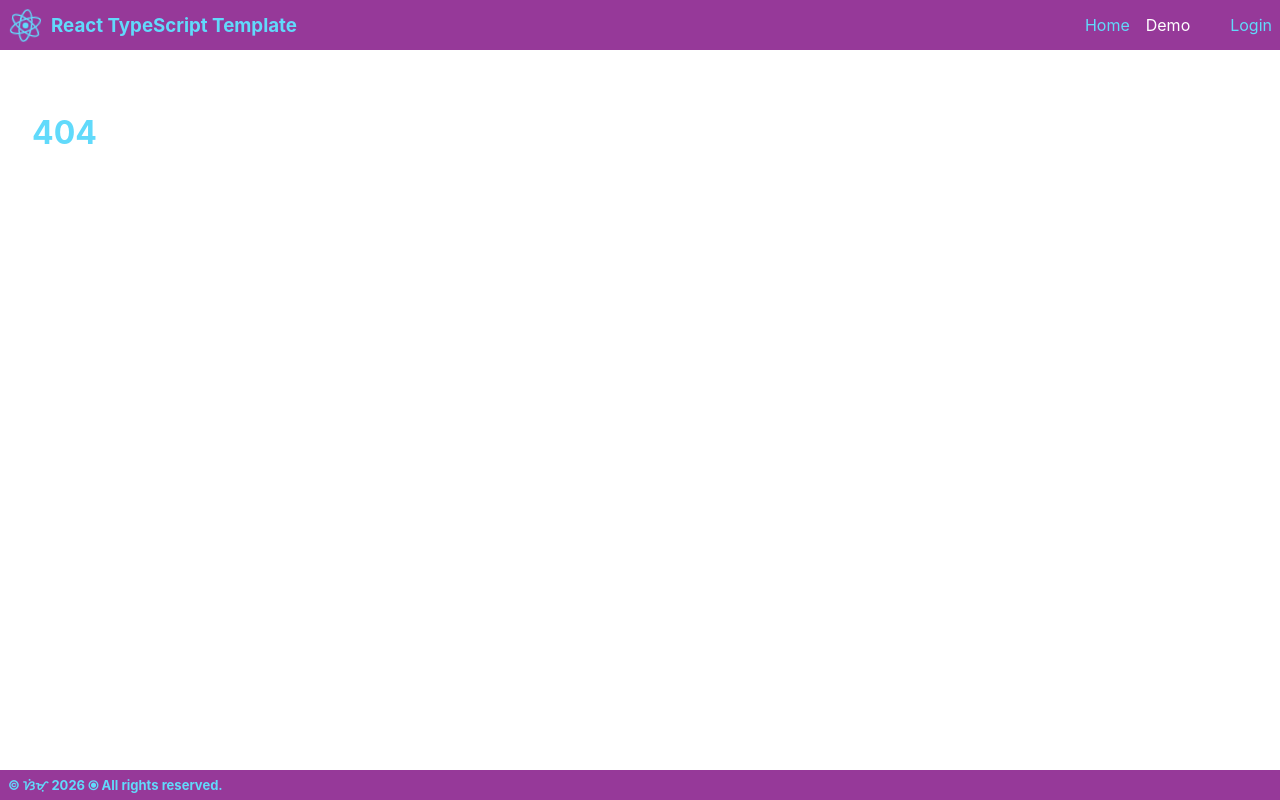
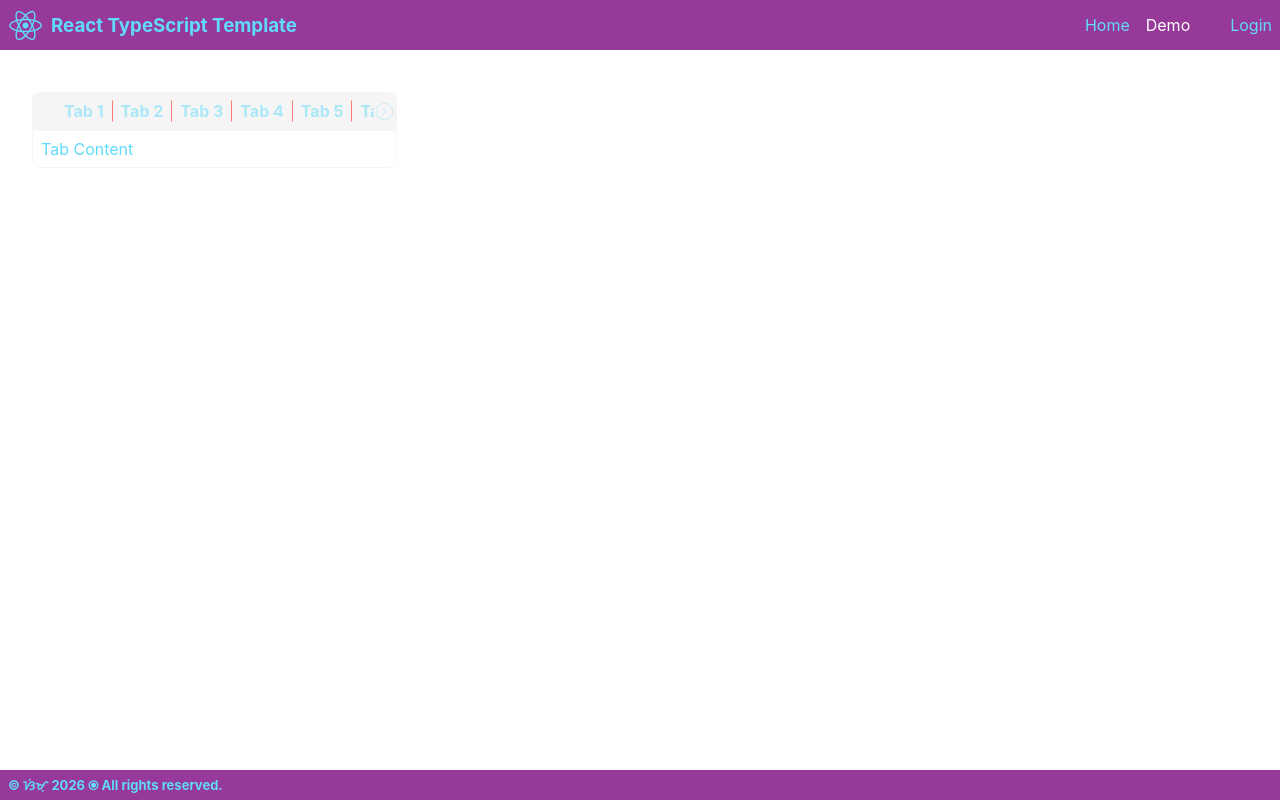
Before and after one commit to jaosimt/ts-app-template, a React (Create React App) app: page /demo/tabs in a window 1280 px wide. Before the commit this address had no page. Built offline with nearby package versions, Linux system fonts and the light colour scheme.

Commit message:
* cleanups * partial tab component

```diff
--- a/src/App.scss
+++ b/src/App.scss
@@ -1,5 +1,4 @@
-@import 'styles/animations';
-@import 'styles/tags';
+@import 'styles/variables';
 
 #react-ts-template {
   display        : flex;
--- /dev/null
+++ b/src/components/pages/demo/tabs.tsx
@@ -0,0 +1,165 @@
+import { FC, memo, useEffect, useRef, useState } from 'react';
+import { CiCircleChevLeft, CiCircleChevRight } from 'react-icons/ci';
+import { classNames, getTextWidth, snakeCase } from '../../../utils';
+import ReactIcon from '../../partials';
+import '../../partials/tab/styles.scss';
+
+type TabWidthsProps = {
+    tab: number;
+    tabItems: number,
+}
+
+type TabItemsPos = {
+    lefts: number[];
+    rights: number[];
+}
+
+const Tabs: FC = () => {
+    const tabItemsWrapper = useRef<HTMLDivElement | null>(null);
+    const tabWidths = useRef<TabWidthsProps>({
+        tab: 0,
+        tabItems: 0
+    });
+
+    const [tabOverflow, setTabOverflow] = useState<Record<string, boolean>>({
+        left: false,
+        right: false
+    });
+
+    const getTabWidth = () => parseFloat(getComputedStyle(tabItemsWrapper.current as HTMLElement)['width']);
+
+    const getTabItemsPos = () => {
+        const tabItems: TabItemsPos = {
+            lefts: [],
+            rights: []
+        };
+
+        tabItemsWrapper.current?.querySelectorAll('.tab-item').forEach((t, i) => {
+            const tBCR = t.getBoundingClientRect();
+            tabItems.lefts.push(Math.round(tBCR.left));
+            tabItems.rights.push(Math.round(tBCR.right));
+        });
+
+        return tabItems;
+    };
+
+    useEffect(() => {
+        console.log('tabOverflow:', tabOverflow);
+    }, [tabOverflow]);
+
+    useEffect(() => {
+        localStorage.setItem('scroll-left', '0');
+
+        const tabItems = tabItemsWrapper.current?.querySelectorAll('.tab-item');
+        const tabItemWidths: number[] = [];
+
+        tabItems?.forEach((t: Element) => {
+            const computedStyles = getComputedStyle(t);
+            const paddingLeft = parseFloat(computedStyles['paddingLeft']);
+            const paddingRight = parseFloat(computedStyles['paddingRight']);
+            const borderLeft = parseFloat(computedStyles['borderLeft']);
+            const borderRight = parseFloat(computedStyles['borderRight']);
+
+            const itemWidth = +(getTextWidth(t.textContent as string, computedStyles['font']) + paddingLeft + paddingRight + borderLeft + borderRight).toFixed(2);
+            tabItemWidths.push(itemWidth);
+        });
+
+        tabWidths.current.tab = getTabWidth();
+        tabWidths.current.tabItems = tabItemWidths.reduce((acc: number, currentValue: number) => acc + currentValue, 0);
+
+        updateTabOverflow();
+        // eslint-disable-next-line
+    }, []);
+
+    function getNext(direction: 'left' | 'right', tabItemsPos: number[]) {
+        const tabBCR = tabItemsWrapper.current?.getBoundingClientRect();
+        const tabLeft = Math.round(tabBCR?.left as number);
+        const tabRight = Math.round(tabBCR?.right as number);
+
+        if (direction === 'left') return tabItemsPos.filter(l => l < tabLeft).pop();
+        if (direction === 'right') return tabItemsPos.filter(l => l > tabRight).shift();
+
+        return undefined;
+    }
+
+    const hasHidden = (direction: 'left' | 'right', tabItemsPos: number[]) => getNext(direction, tabItemsPos) !== undefined;
+
+    const scrollLeftHandler = () => {
+        const {lefts} = getTabItemsPos();
+        const nextLeftScrollPos = getNext('left', lefts);
+
+        const itemsWrapper = tabItemsWrapper.current as HTMLDivElement;
+
+        if (nextLeftScrollPos !== undefined) {
+            const tabLeft = Math.round(itemsWrapper.getBoundingClientRect()['left'] as number);
+            const storedScrollLeft = parseFloat(localStorage.getItem('scroll-left') || '0');
+
+            tabItemsWrapper.current?.scroll({
+                left: storedScrollLeft - (tabLeft - nextLeftScrollPos),
+                behaviour: 'smooth'
+            } as ScrollOptions);
+
+            localStorage.setItem('scroll-left', String(itemsWrapper.scrollLeft));
+
+            updateTabOverflow();
+        }
+    };
+
+    const scrollRightHandler = () => {
+        const {rights} = getTabItemsPos();
+        const nextRightScrollPos = getNext('right', rights);
+
+        const itemsWrapper = tabItemsWrapper.current as HTMLDivElement;
+
+        if (nextRightScrollPos !== undefined) {
+            const tabRight = Math.round(itemsWrapper.getBoundingClientRect()['right'] as number);
+            const storedScrollLeft = parseFloat(localStorage.getItem('scroll-left') || '0');
+
+            itemsWrapper.scroll({
+                left: storedScrollLeft + (nextRightScrollPos - tabRight),
+                behaviour: 'smooth'
+            } as ScrollOptions);
+
+            localStorage.setItem('scroll-left', String(itemsWrapper.scrollLeft));
+
+            updateTabOverflow();
+        }
+    };
+
+    const tabItems = (() => {
+        const arr = [];
+        for (let i = 0; i < 14; i++) arr.push(`Tab ${i + 1}`);
+        return arr;
+    })();
+
+    function updateTabOverflow() {
+        const {lefts, rights} = getTabItemsPos();
+
+        setTabOverflow({
+            left: hasHidden('left', lefts),
+            right: hasHidden('right', rights)
+        });
+    }
+    return <div data-component={'tabs'}>
+        <div className={'tab-items'}>
+            <div className={classNames('scroll-btn-left', tabOverflow.left && 'visible')}>
+                <ReactIcon size={21} icon={CiCircleChevLeft} onClick={scrollLeftHandler}/>
+            </div>
+            <div className={'tab-items-wrapper'} ref={tabItemsWrapper}>
+                {
+                    tabItems.map((t, i) => {
+                        return <div key={`data-item-${i}`} data-name={snakeCase(t)} className={'tab-item'}>{t}</div>;
+                    })
+                }
+            </div>
+            <div className={classNames('scroll-btn-right', tabOverflow.right && 'visible')}>
+                <ReactIcon size={21} icon={CiCircleChevRight} onClick={scrollRightHandler}/>
+            </div>
+        </div>
+        <div className="tab-content">
+            Tab Content
+        </div>
+    </div>;
+};
+
+export default memo(Tabs);
--- a/src/components/partials/index.tsx
+++ b/src/components/partials/index.tsx
@@ -2,6 +2,6 @@ import React, { FC } from 'react';
 import { IconProps } from '../../interafaces';
 
 // @ts-ignore // "react": ["./node_modules/@types/react"] could also be added to tsconfig.json
-const ReactIcon: FC<IconProps> = ({icon: Icon, size, className}) => <Icon size={size} className={className}/>;
+const ReactIcon: FC<IconProps> = ({icon: Icon, size, className, onClick}) => <Icon onClick={onClick} size={size} className={className}/>;
 
 export default ReactIcon;
--- /dev/null
+++ b/src/components/partials/tab/styles.scss
@@ -0,0 +1,86 @@
+@use '../../../styles/common';
+
+[data-component='tabs'] {
+  width: 30%;
+  overflow: hidden;
+  height: fit-content;
+  border-radius: 0.5rem;
+
+  > .tab-items {
+    @extend .disable-select;
+
+    border-top-left-radius: 0.5rem;
+    border-top-right-radius: 0.5rem;
+    font-weight: bold;
+    transition: all 300ms ease-in-out;
+    align-items: center;
+    background-color: whitesmoke;
+    display: grid;
+    grid-template-columns: 23px auto 23px;
+
+    > .scroll-btn-left,
+    > .scroll-btn-right {
+      display: flex;
+      background-color: transparent;
+      align-items: center;
+      height: 100%;
+      cursor: pointer;
+      opacity: 0;
+      transition: all 200ms ease-in-out;
+
+      &.visible {
+        opacity: 0.3;
+
+        &:hover {
+          opacity: 1;
+
+          &:active {
+            opacity: 0.3;
+          }
+        }
+      }
+
+      &.scroll-btn-left { justify-content: flex-end; }
+      &.scroll-btn-right { justify-content: flex-start; }
+    }
+
+    > .tab-items-wrapper {
+      overflow: hidden;
+      white-space: nowrap;
+      align-items: center;
+      padding: 0.5rem 0;
+
+      > .tab-item {
+        white-space: nowrap;
+        opacity: 0.5;
+        cursor: pointer;
+        display: inline-flex;
+        border: 1px solid transparent;
+        padding: 0 0.5rem;
+        transition: all 200ms ease-in-out;
+
+        &:not(:last-child) { border-right-color: red; }
+
+        & + * {
+          border-left: none;
+        }
+
+        &:hover {
+          color: red;
+          opacity: 1;
+
+          &:active {
+            opacity: 0.3;
+          }
+        }
+      }
+    }
+  }
+
+  > .tab-content {
+    border: 1px solid whitesmoke;
+    padding: 0.5rem;
+    border-bottom-left-radius: 0.5rem;
+    border-bottom-right-radius: 0.5rem;
+  }
+}
--- a/src/index.scss
+++ b/src/index.scss
@@ -1,5 +1,8 @@
 @import './styles/variables';
 @import './styles/mixins';
+
+html {
+  scroll-behavior: smooth;
 
   body {
     margin                  : 0;
@@ -12,6 +15,7 @@ body {
     background-color        : $backgroundColor;
     color                   : $textColor
   }
+}
 
 * {
   @include customScrollbar();
--- a/src/index.tsx
+++ b/src/index.tsx
@@ -1,9 +1,9 @@
 import React from 'react';
 import ReactDOM from 'react-dom/client';
-import './index.scss';
 import { BrowserRouter } from 'react-router';
 import App from './App';
 import reportWebVitals from './reportWebVitals';
+import './index.scss';
 
 const root = ReactDOM.createRoot(
     document.getElementById('react-ts-template') as HTMLElement
--- a/src/interafaces/index.ts
+++ b/src/interafaces/index.ts
@@ -52,6 +52,7 @@ export interface IconProps {
     icon: IconType;
     size?: number;
     className?: string;
+    onClick?: Function;
 }
 
 export interface ModalProps extends HTMLAttributes<HTMLDivElement> {
--- a/src/routes/index.tsx
+++ b/src/routes/index.tsx
@@ -2,6 +2,7 @@ import React from 'react';
 import { Route, Routes } from 'react-router';
 import NotFound from '../components/pages/404/404';
 import Demo from '../components/pages/demo';
+import Tabs from '../components/pages/demo/tabs';
 import Home from '../components/pages/home';
 import Login from '../components/pages/login';
 
@@ -11,6 +12,7 @@ const ContentRouter = () => {
             <Route path="/" element={<Home/>}/>
             <Route path="/login" element={<Login/>}/>
             <Route path="/demo" element={<Demo/>}/>
+            <Route path="/demo/tabs" element={<Tabs/>}/>
             <Route path="*" element={<NotFound/>}/>
         </Routes>
     </>;
--- a/src/styles/common.scss
+++ b/src/styles/common.scss
@@ -309,7 +309,16 @@
     }
   }
 
-  > * {
-    padding: 0.25rem 0.5rem;
+  &:not(.no-padding) {
+    > * {
+      padding: 0.25rem 0.5rem;
+    }
   }
 }
+
+.disable-select {
+  user-select: none; /* Standard property for modern browsers */
+  -webkit-user-select: none; /* Safari and older Chrome/Opera */
+  -moz-user-select: none; /* Firefox */
+  -ms-user-select: none; /* Internet Explorer/Edge */
+}
--- a/src/styles/tippy.scss
+++ b/src/styles/tippy.scss
@@ -1,6 +1,5 @@
 @import 'variables';
 @import 'keyframes';
-@import 'mixins';
 
 .tippy-box[data-theme~='error'] {
   background-color: $errorColor;
--- a/src/utils/index.ts
+++ b/src/utils/index.ts
@@ -159,9 +159,8 @@ export const parseIfNumberIsString = (arg:string) => (isNumber(arg) ? +arg : arg
 export const isNull = (arg: any) => arg === null;
 export const isBoolean = (arg: any) => typeof arg === 'boolean';
 export const isFunction = (arg: any) => typeof arg === 'function';
-export const isUndefined = (arg: any) => typeof arg === 'undefined';
 export const isObject = (arg: any) => typeof arg === 'object' && !isNull(arg) && !Array.isArray(arg);
-export const isNullOrUndefined = (arg: any) => isNull(arg) || isUndefined(arg);
+export const isNullOrUndefined = (arg: any) => isNull(arg) || arg === undefined;
 export const isEmpty = (arg: any) => {
     if (isString(arg)) return arg.trim() === '';
     else if (isObject(arg)) {
```
Lines whose indentation alone changed are shown as unchanged.
